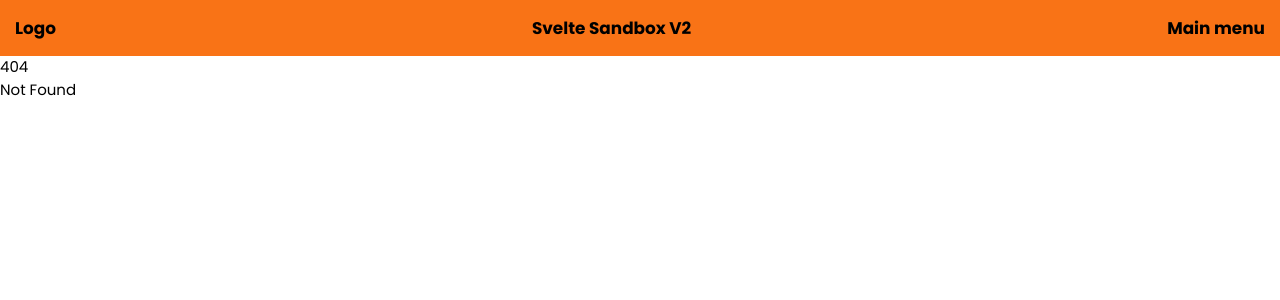
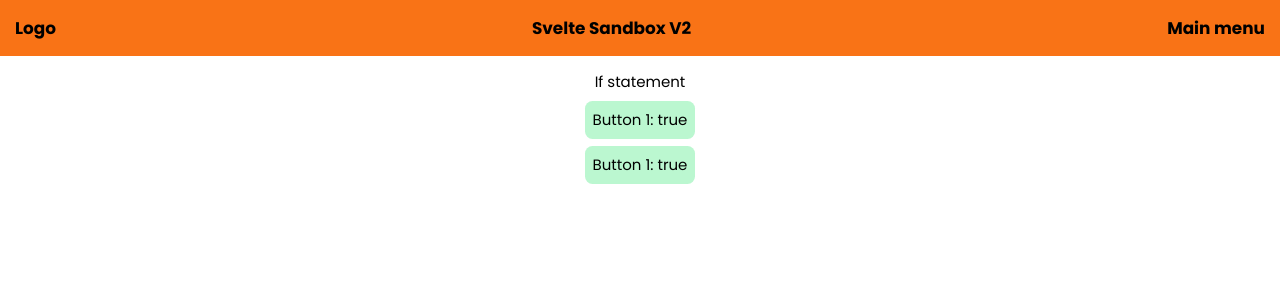
Before and after one commit to zdotdev/Svelte-Sandbox-V2, a SvelteKit app: page /ifStatement in a window 1280 px wide. Before the commit this address had no page. Shown: the top 300 px of the page. Built offline with nearby package versions, Linux system fonts and the light colour scheme.

Commit message:
Added if statement

```diff
--- a/src/routes/+page.svelte
+++ b/src/routes/+page.svelte
@@ -15,4 +15,5 @@
     <a href="/bindingThis" class="bg-slate-200 rounded-lg p-4">Binding This</a>
     <a href="/componentLifeCycle" class="bg-slate-200 rounded-lg p-4">Component Life Cycle</a>
     <a href="/onMount" class="bg-slate-200 rounded-lg p-4">onMount</a>
+    <a href="/ifStatement" class="bg-slate-200 rounded-lg p-4">If</a>
 </div>
--- /dev/null
+++ b/src/routes/ifStatement/+page.svelte
@@ -0,0 +1,18 @@
+<script>
+    let statusOne = true;
+    let statusTwo = true;
+</script>
+
+<div class="flex flex-col gap-2 items-center m-4">
+    <p>If statement</p>
+    {#if statusOne}
+        <button on:click={() => {statusOne = !statusOne}} class="bg-green-200 p-2 rounded-lg w-fit">Button 1: {statusOne}</button>
+        {:else}
+        <button on:click={() => {statusOne = !statusOne}} class="bg-red-200 p-2 rounded-lg w-fit">Button 1: {statusOne}</button>
+    {/if}
+    {#if statusTwo}
+        <button on:click={() => {statusTwo = !statusTwo}} class="bg-green-200 p-2 rounded-lg w-fit">Button 1: {statusTwo}</button>
+        {:else}
+        <button on:click={() => {statusTwo = !statusTwo}} class="bg-red-200 p-2 rounded-lg w-fit">Button 1: {statusTwo}</button>
+    {/if}
+</div>
--- a/src/routes/onMount/example2.svelte
+++ b/src/routes/onMount/example2.svelte
@@ -1,6 +1,11 @@
 <script>
     import {onMount} from "svelte";
     let src
+
+    /* However, when it comes to server-side rendering (SSR), onMount does not run.
+    This is because server-side rendering generates static HTML at build time, and there's
+    no actual DOM or browser environment involved. */
+
     onMount( async () => {
         const controller = new AbortController();
         const signal = controller.signal;
```
